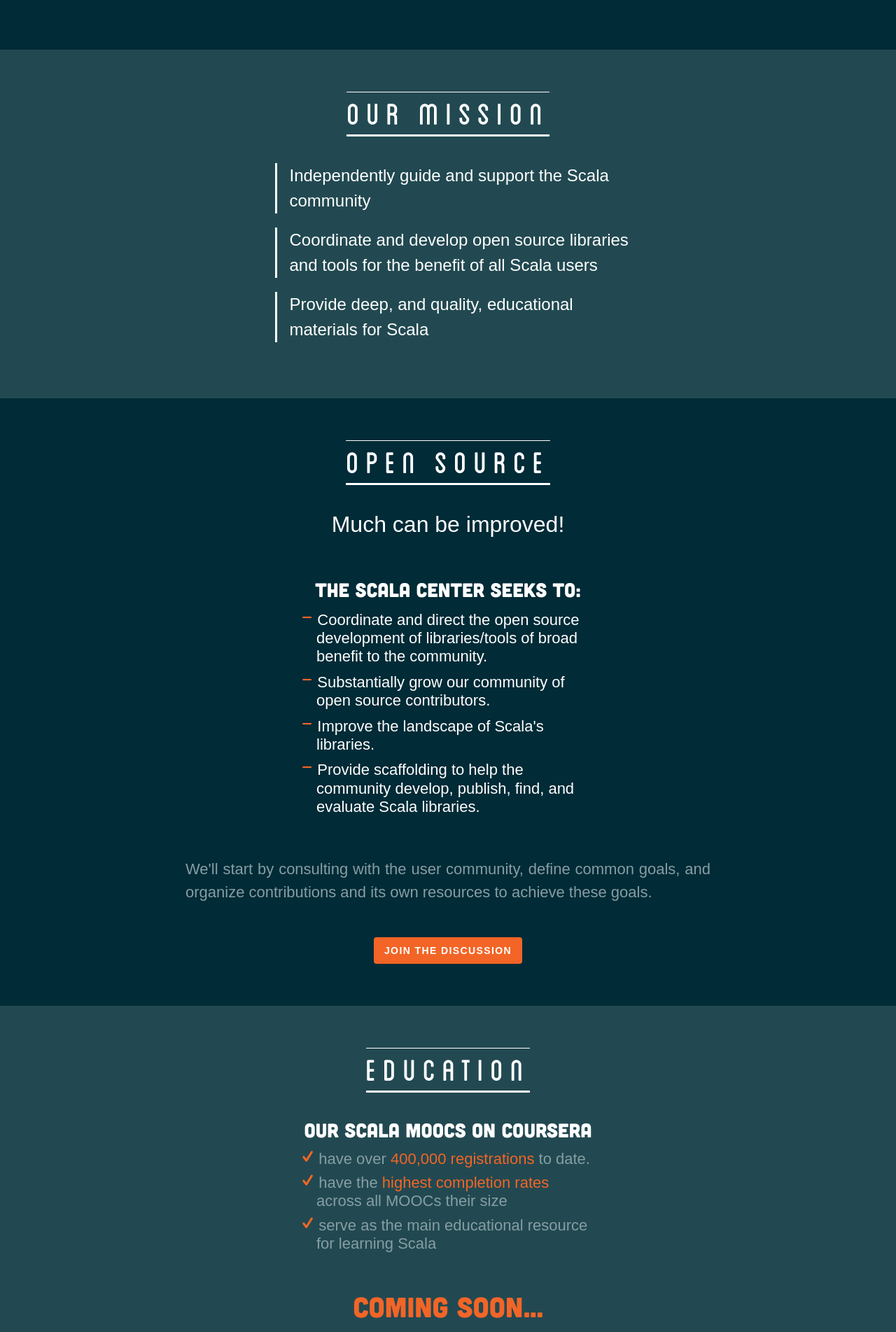
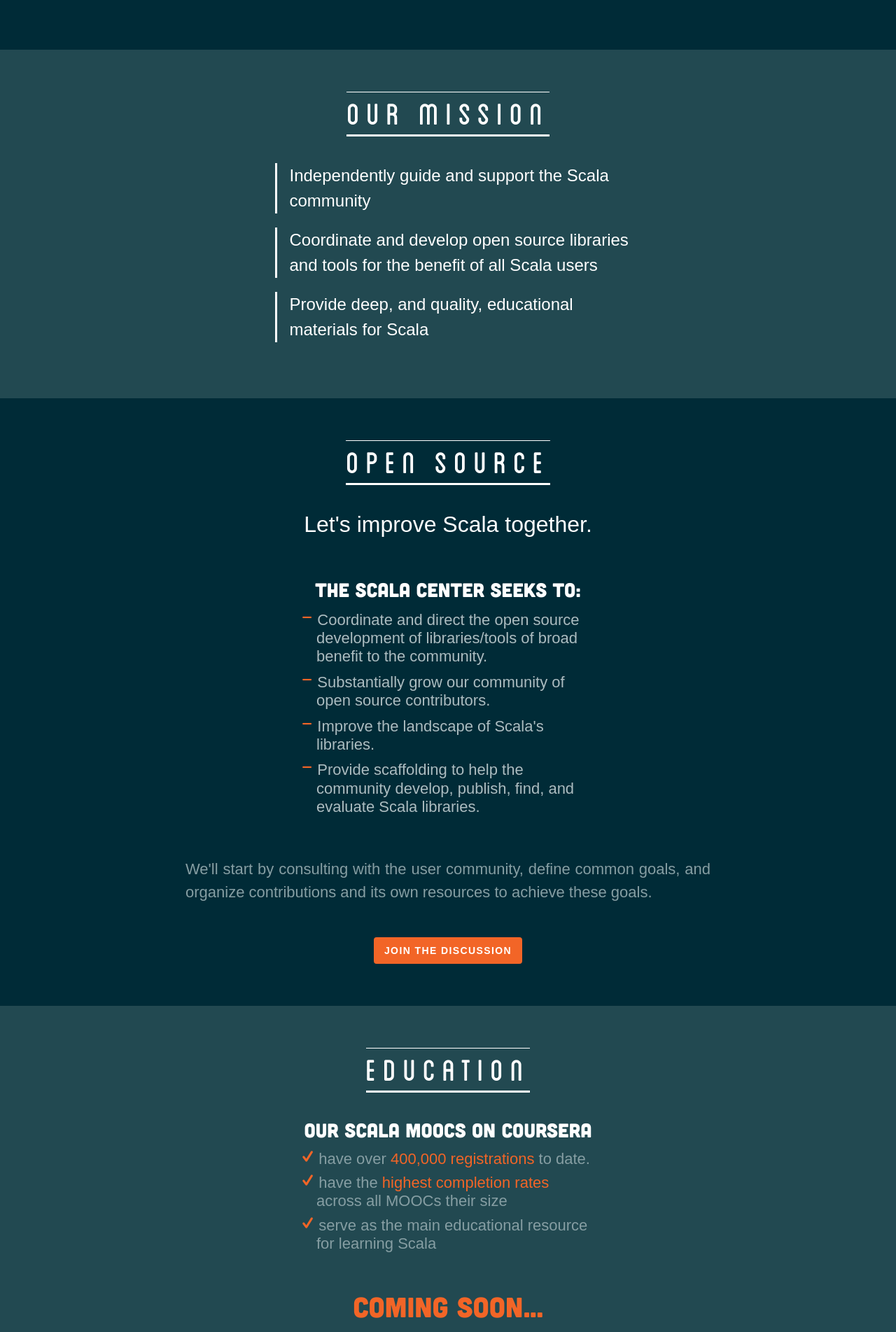
Before and after one commit to scala/scala.epfl.ch, a Jekyll site: the page built from index.md, in a window 1280 px wide. Shown: the part 943-2846 px from the top of the page at 70% size. Built offline with Jekyll 4.4.1, drawn with Linux system fonts in a browser that asks for light colours; nearby versions of some CDN libraries.

Commit message:
About done

```diff
--- a/_layouts/frontpage.html
+++ b/_layouts/frontpage.html
@@ -78,7 +78,7 @@
             <div class="col-md-6 centered">
               <!-- <div class="sect-header">Open Source</div> -->
               <div class="title">Open Source</div>
-              <div class="improve">Much can be improved!</div>
+              <div class="improve">Let's improve Scala together.</div>
               <br /><br />
               <div class="moocs-coursera">The Scala Center seeks to:</div>
               <ul class="open-source-goals">
--- a/resources/css/main.scss
+++ b/resources/css/main.scss
@@ -352,6 +352,10 @@ a:hover {
   font-style: normal;
   font-weight: 400;
   font-size: 22px;
+}
+
+.open-source-goals {
+  color: lighten($blue-grey, 25%);
 }
 
 .moocs-benefits {
```
